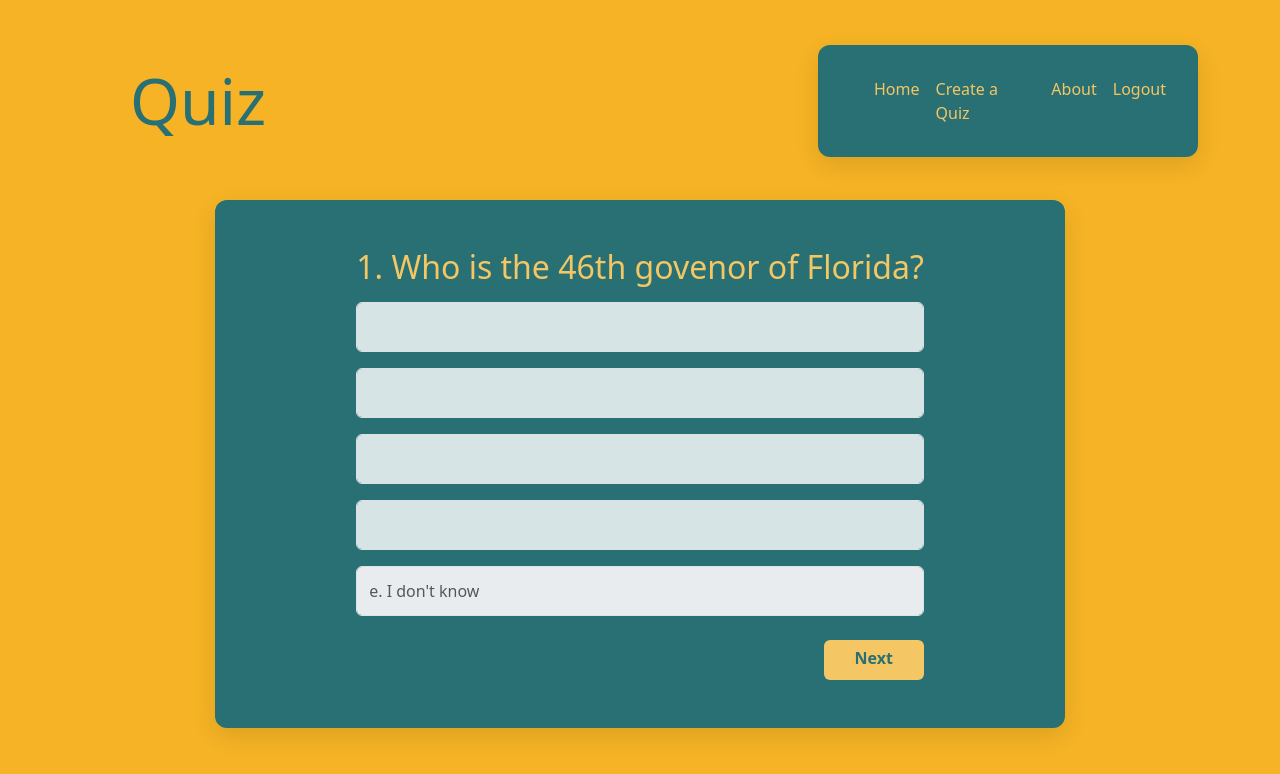
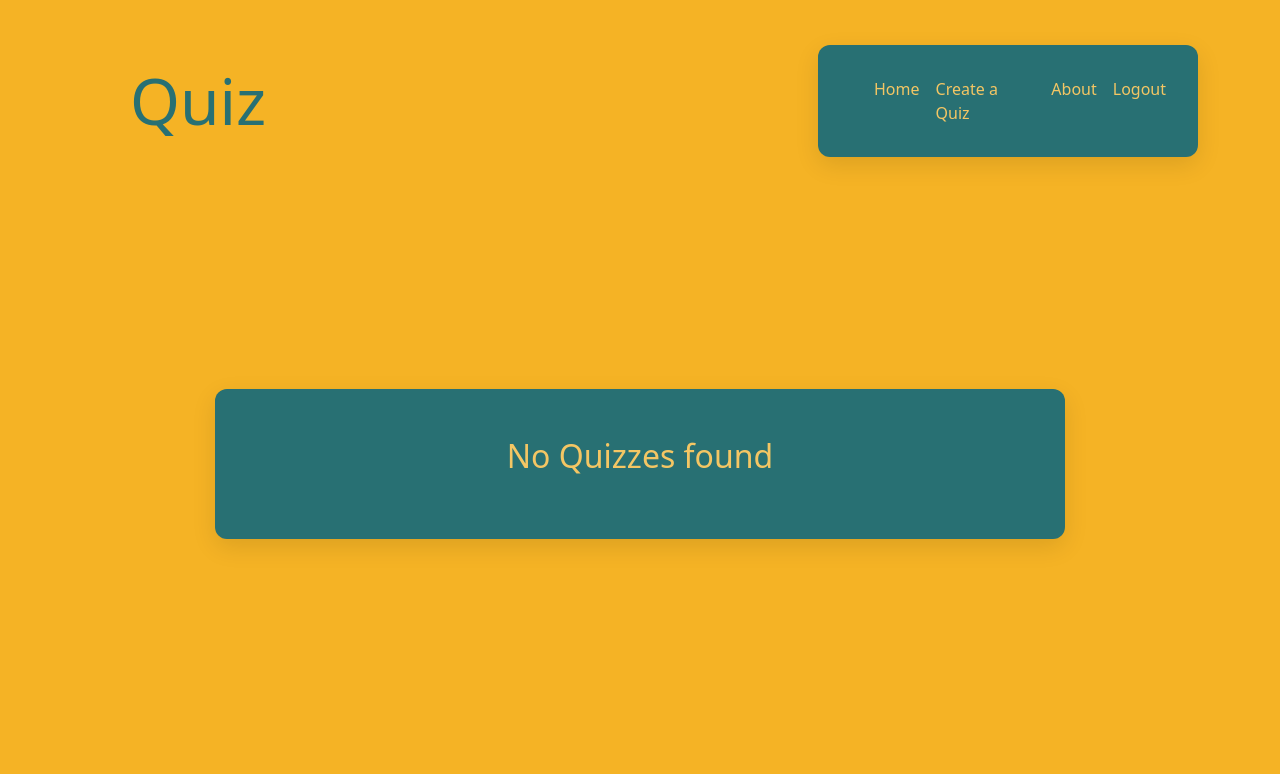
Before and after one commit to darithedev/quiz-buddy-web, a React (Vite) app in the folder front-end/: page /quiz in a window 1280 px wide. Shown: the top 774 px of the page. Built offline with nearby package versions, Linux system fonts and the light colour scheme.

Commit message:
Update quiz.jsx
* Updated the quiz form

```diff
--- a/front-end/src/routes/quiz/quiz.jsx
+++ b/front-end/src/routes/quiz/quiz.jsx
@@ -1,10 +1,65 @@
-import React, { useState } from "react";
-import { Button, Navbar, Nav, Container, Card, Form } from "react-bootstrap";
+import React, { useEffect, useState } from "react";
+import { Button, Navbar, Nav, Container, Card, Form, Modal, ModalFooter } from "react-bootstrap";
 import "./quiz.scss";
 
 function Quiz({quizName, question}) {
 
-    const [selected, setSelected] = useState(false);
+    const [selected, setSelected] = useState(null);
+    const [current, setCurrent] = useState(0);
+    const [quiz, setQuiz] = useState(null);
+    const [score, setScore] = useState(0);
+    const [final, setFinal] = useState(0);
+    const [modal, showModal] = useState(false);
+
+    useEffect(() => {
+        const url = window.location.href;
+        const skip = url.indexOf('id=') + 3;
+        const quizID = url.substring(skip);
+        const local = localStorage.getItem("quizzes");
+
+        let quizzes = [];
+        if (local) {
+            quizzes = JSON.parse(local);
+        }
+
+        let thisQuiz = null;
+        for (let i = 0; i < quizzes.length; i++) {
+            if (quizzes[i].id === quizID) {
+                thisQuiz = quizzes[i];
+                break;
+            }
+        }
+        setQuiz(thisQuiz);
+    }, []);
+
+    let thisThis = null;
+    if (quiz && quiz.questions && quiz.questions[current]) {
+        thisThis = quiz.questions[current];
+    }
+
+    const handleSubmit = (e) => {
+        e.preventDefault();
+
+        if (!quiz || selected === null) {
+            return;
+        }
+
+        if (selected == 0) { // set to default
+            setScore(score + 1);
+        }
+
+        if (current + 1 < quiz.questions.length) {
+            setCurrent(current + 1);
+            setSelected(null);
+        } else {
+            let total = score;
+            if (selected === 0) { // set to default
+                total = score + 1;
+            }
+            setFinal(total);
+            showModal(true);
+        }
+    }
 
     return (
         <div className="quiz-wrapper">
@@ -28,39 +83,40 @@ function Quiz({quizName, question}) {
                 <h2>Quiz - {quizName}</h2>
             </div>*/}
             <Card className="mt-8 quiz-card">
-                <Form>
+                <Form onSubmit={handleSubmit}>
                     <div>
                         <Form.Group className="mb-3" controlId="questions">
-                            <Card.Title as="h2" className="color">{question}1. Who is the 46th govenor of Florida?</Card.Title>
+                            <Card.Title as="h2" className="color">{!quiz ? "No Quizzes found" : !thisThis ? "Loading..." : `${current + 1}. ${thisThis.question}`}</Card.Title>
                         </Form.Group>
-                        <Form.Group className="mb-3" controlId="a">
-                            <Form.Control className="text-box" />
-                        </Form.Group>
-                        <Form.Group className="mb-3" controlId="b">
-                            <Form.Control className="text-box" />
-                        </Form.Group>
-                        <Form.Group className="mb-3" controlId="c">
-                            <Form.Control className="text-box" />
-                        </Form.Group>
-                        <Form.Group className="mb-3" controlId="d">
-                            <Form.Control className="text-box" />
-                        </Form.Group>
-                        <Form.Group className="mb-3" controlId="e">
-                            <Form.Control
-                                className="text-box"
-                                placeholder="e. I don't know"
-                                disabled
-                                onClick={() => setSelected(!selected)}/>
-                        </Form.Group>
+                        {quiz && thisThis && thisThis.multipleChoice && thisThis.multipleChoice.map((chosen, letter) => (
+                            <Form.Group className="mb-3" controlId={`chosen-${letter}`} key={letter}>
+                                <Form.Control className="text-box" value={chosen} onClick={() => setSelected(letter)} readOnly/>
+                            </Form.Group>
+                        ))}
 
                         <Form.Group className="button-wrapper text-end">
-                            <Button href="" type="submit" className="mt-2 w-100 button-sm">
-                                <strong>Next</strong>
-                            </Button>
+                            {quiz && (
+                                <Button href="" type="submit" className="mt-2 w-100 button-sm" disabled={selected === null}>
+                                    <strong>{current + 1 < quiz.questions.length ? "Next" : "Finish"}</strong>
+                                </Button>
+                            )}
                         </Form.Group>
                     </div>
                 </Form>
             </Card>
+
+            <Modal show={modal} onHide={() => showModal(false)} centered>
+                <Modal.Title>You Completed Your Quiz!</Modal.Title>
+                <Modal.Body>
+                    <div>
+                        <h3>Your Score: {final} / {quiz?.questions.length}</h3>
+                        {/*<p className="mt-3"></p>*/}
+                    </div>
+                </Modal.Body>
+                <Modal.Footer>
+                    <Button onClick={() => { showModal(false); window.location.href = "/home";}}> Home </Button>
+                </Modal.Footer>
+            </Modal>
         </div>
     );
 }
```
